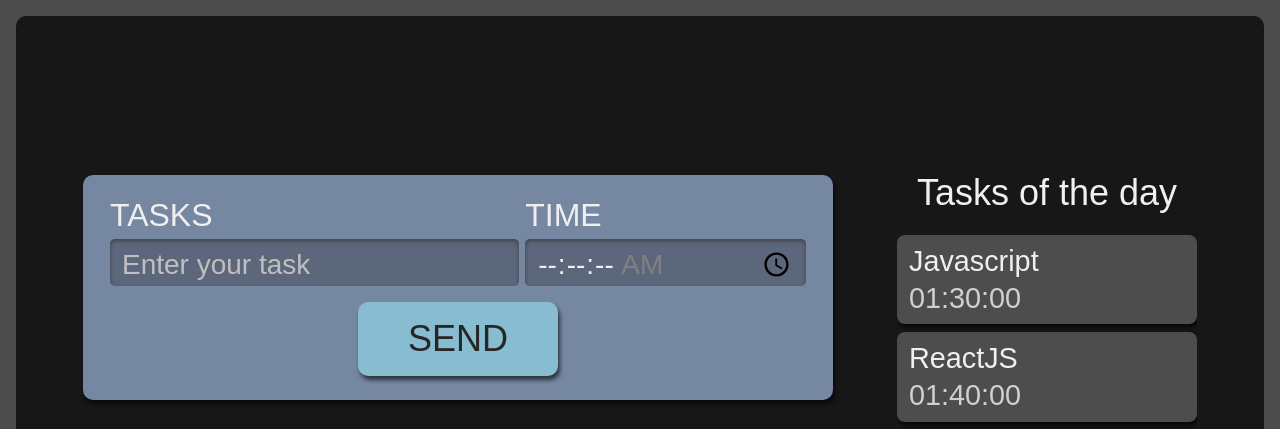
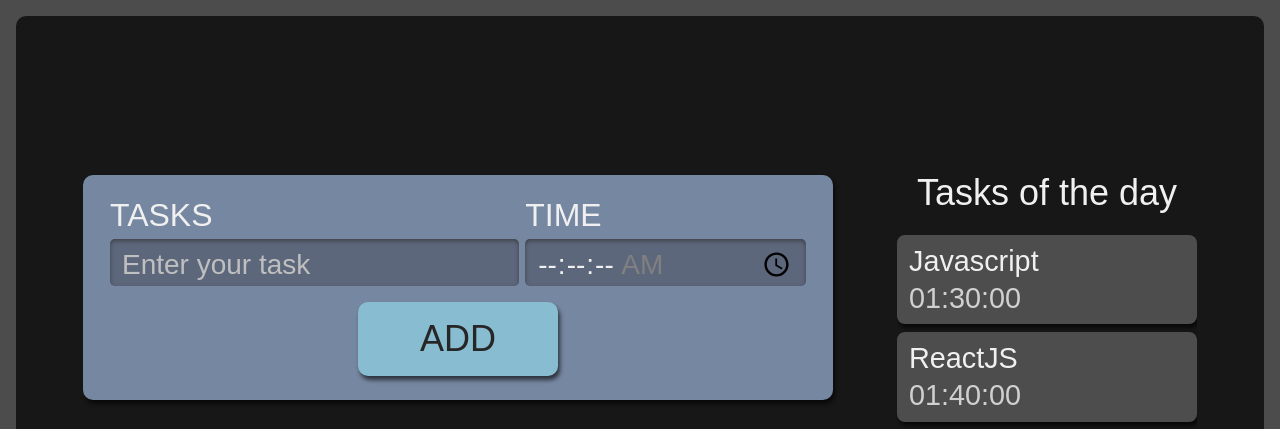
Before and after one commit to giselearaujos/Timer-Tasks, a React (Create React App) app: page / in a window 1280 px wide. Shown: the top 429 px of the page. Built offline with nearby package versions, Linux system fonts and the light colour scheme.

Commit message:
:lipstick: Add style with module.scss

```diff
--- a/package.json
+++ b/package.json
@@ -41,6 +41,7 @@
     ]
   },
   "devDependencies": {
-    "sass": "^1.54.4"
+    "sass": "^1.54.4",
+    "typescript-plugin-css-modules": "^3.4.0"
   }
 }
--- a/src/components/Button/index.tsx
+++ b/src/components/Button/index.tsx
@@ -1,11 +1,15 @@
 import React from 'react';
 
-import './style.scss';
+import style from './Button.module.scss';
 
-function Button() {
-  return (
-      <button className='button'>SEND</button>
-    )
+class Button extends React.Component <{children?: React.ReactNode}>{
+  render() {
+    return (
+      <button className={style.button}>
+        {this.props.children}
+      </button>
+    );
+  }
 };
 
 export default Button;
--- a/src/components/Form/index.tsx
+++ b/src/components/Form/index.tsx
@@ -1,12 +1,12 @@
 import React from 'react';
 
-import './style.scss';
+import style from './Form.module.scss';
 import Button from '../Button';
 
 function Form() {
   return(
-    <form className='newTask'>
-      <div className='inputContainer'>
+    <form className={style.newTask}>
+      <div className={style.inputContainer}>
         <label htmlFor="task">TASKS</label>
         <input
          type="text"
@@ -16,7 +16,7 @@ function Form() {
          required
         />
       </div>
-      <div className='inputContainer'>
+      <div className={style.inputContainer}>
         <label htmlFor="time">TIME</label>
         <input
          type="time"
@@ -28,7 +28,7 @@ function Form() {
          required
         />
       </div>
-      <Button />
+      <Button>ADD</Button>
     </form>
   );
 }
--- a/src/components/List/index.tsx
+++ b/src/components/List/index.tsx
@@ -1,6 +1,6 @@
 import React from 'react';
 
-import './style.scss';
+import style from './List.module.scss';
 
 function List() {
   const tasksMock = [
@@ -22,11 +22,11 @@ function List() {
     },
   ]
   return(
-    <aside className='listTask'>
+    <aside className={style.listTask}>
       <h2>Tasks of the day</h2>
       <ul>
         {tasksMock.map((item, index) => (
-          <li key={index} className='item'>
+          <li key={index} className={style.item}>
             <h3>{item.task}</h3>
             <span>{item.time}</span>
           </li>
--- a/src/page/App.tsx
+++ b/src/page/App.tsx
@@ -1,12 +1,12 @@
 import React from 'react';
 
-import './style.scss';
+import style from './App.module.scss';
 import Form from '../components/Form';
 import List from '../components/List';
 
 function App() {
   return (
-    <div className='AppStyle'>
+    <div className={style.AppStyle}>
       <Form />
       <List/>
     </div>
--- a/tsconfig.json
+++ b/tsconfig.json
@@ -18,7 +18,8 @@
     "resolveJsonModule": true,
     "isolatedModules": true,
     "noEmit": true,
-    "jsx": "react-jsx"
+    "jsx": "react-jsx",
+    "plugins": [{ "name": "typescript-plugin-css-modules" }]
   },
   "include": [
     "src"
```
Also changed, not shown: src/components/Button/Button.module.scss (renamed from src/components/Button/style.scss), src/components/Form/Form.module.scss (renamed from src/components/Form/style.scss), src/components/List/List.module.scss (renamed from src/components/List/style.scss), src/page/App.module.scss (renamed from src/page/style.scss), 1 other file (tests, documents, lock files or other folders).
